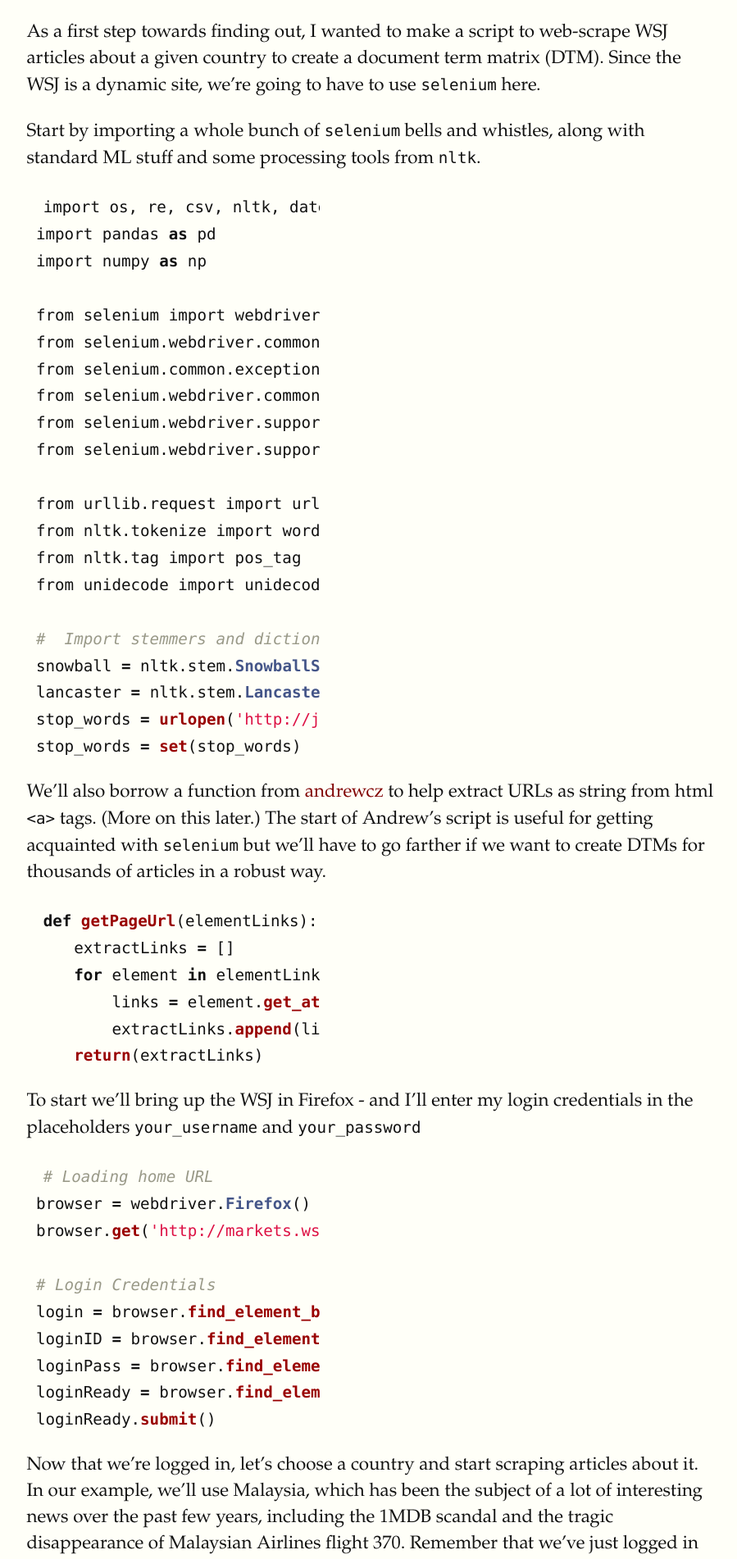
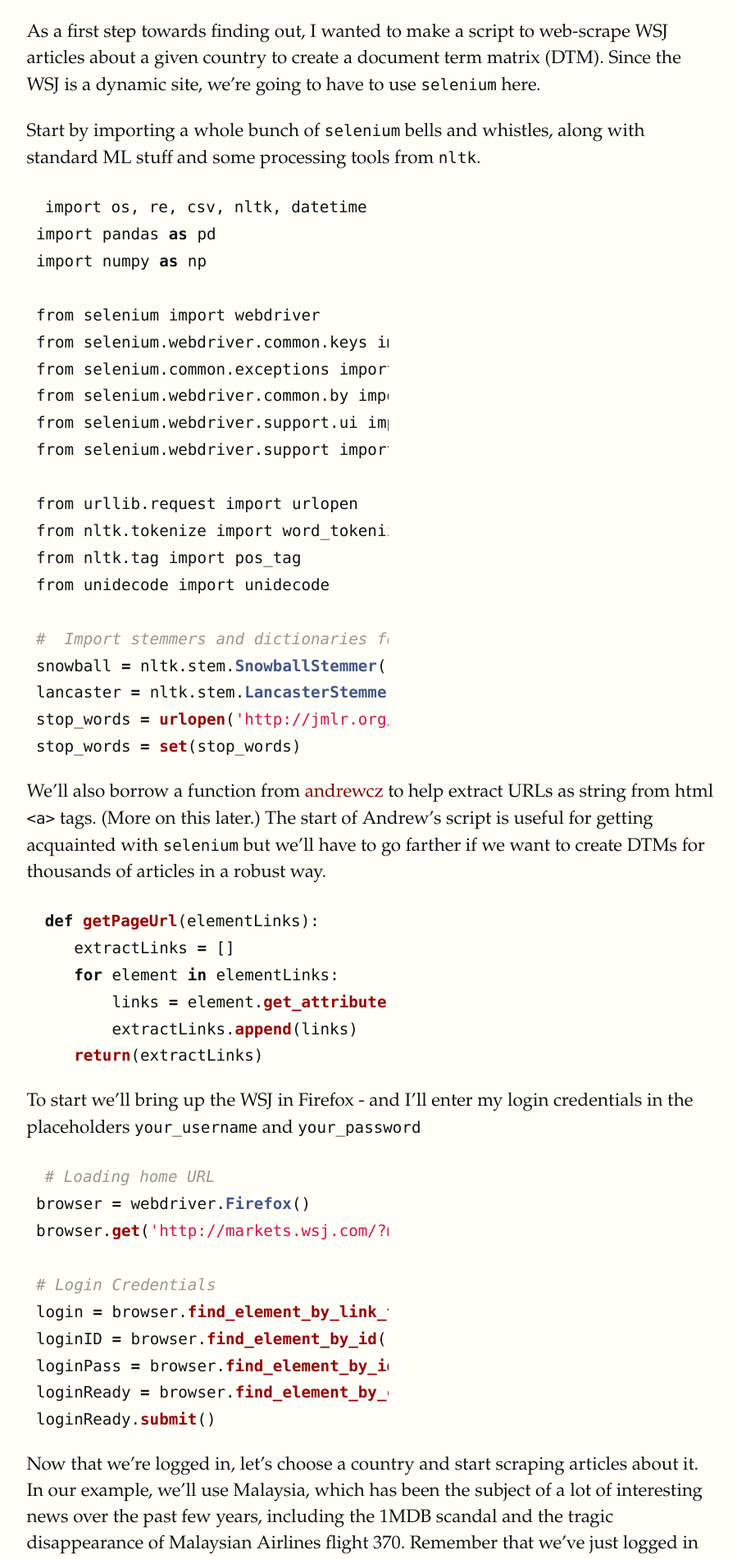
Before and after one commit to jweinreb-zz/jweinreb.github.io, a Jekyll site: the page built from index.html, in a window 1280 px wide. Shown: the part 505-2407 px from the top of the page at 82% size, without its empty margins (141-1040 px from the left). Built offline with Jekyll 4.4.1, drawn with Linux system fonts in a browser that asks for light colours; some of the changed text lies outside the part shown.

Commit message:
set code width to 93% text width

```diff
--- a/css/tufte.scss
+++ b/css/tufte.scss
@@ -285,7 +285,7 @@ div.table-wrapper { overflow-x: auto; } //changed all overflow values to 'auto'
 
 .marginnote code, .sidenote code { font-size: 1rem; } //more .code class removal
 
-pre, pre code, p pre code { width: 75%;
+pre, pre code, p pre code { width: 93%;
            padding-left: 2.5%;
            overflow-x: auto; }
 
```
